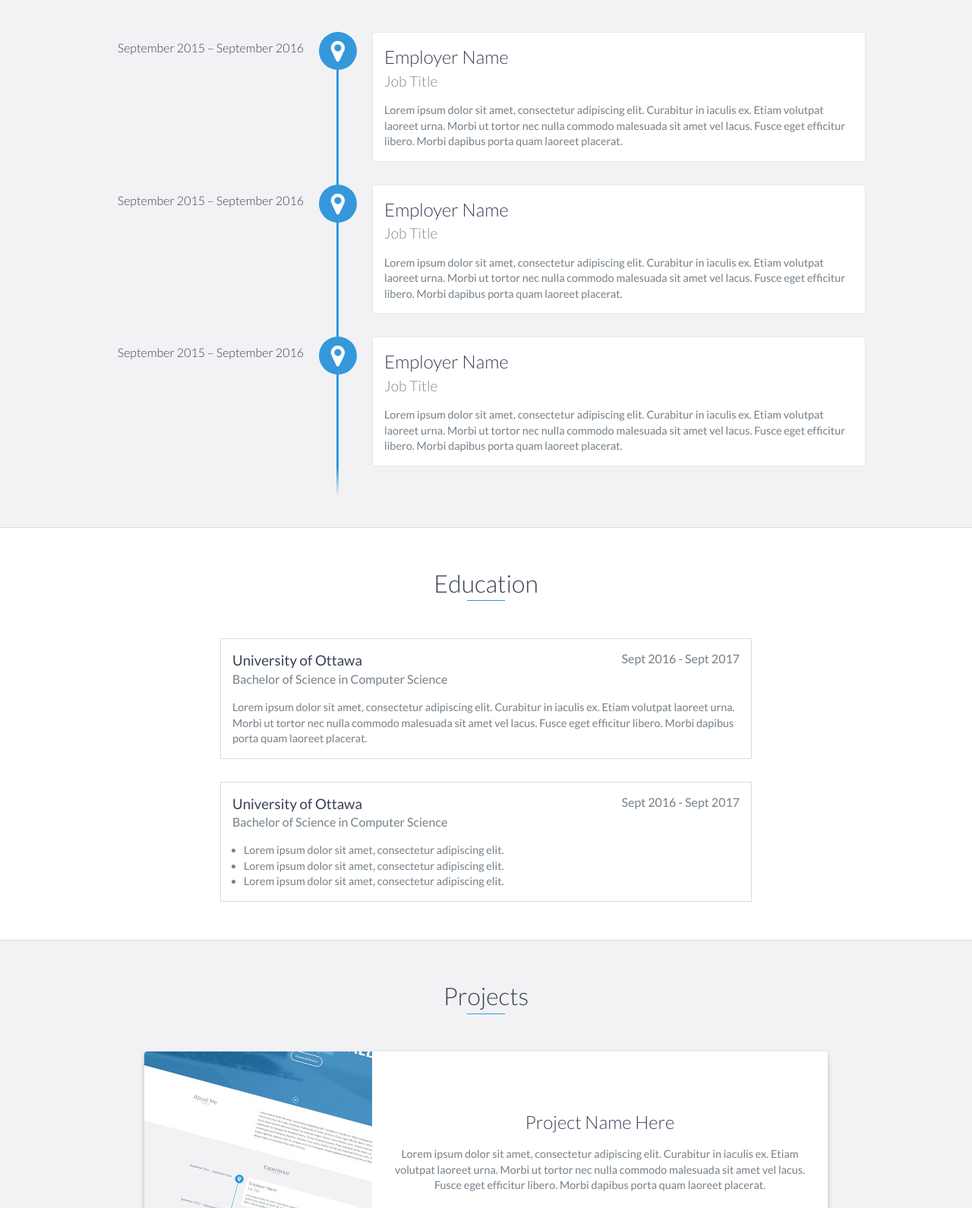
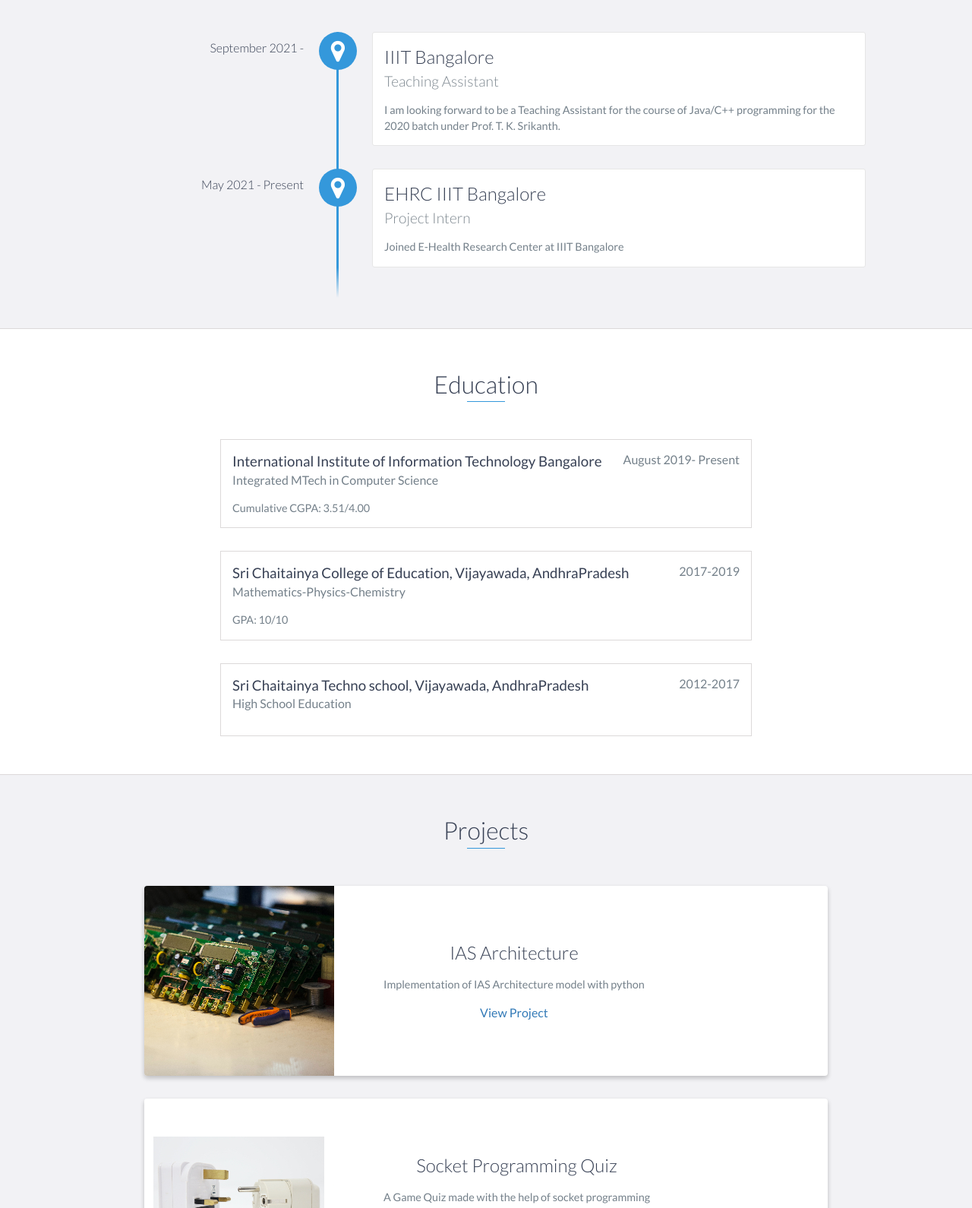
Before and after one commit to ManiNandadeep/ManiNandadeep.github.io, a website: page index.html in a window 1280 px wide. Shown: the part 1360-2950 px from the top of the page at 76% size. Drawn offline with nearby package versions, Linux system fonts and the light colour scheme.

Commit message:
updated images and made changes in content

```diff
--- a/index.html
+++ b/index.html
@@ -92,27 +92,18 @@
     <div id="experience" class="background-alt">
         <h2 class="heading">Experience</h2>
         <div id="experience-timeline">
-            <div data-date="September 2015 – September 2016">
-                <h3>Employer Name</h3>
-                <h4>Job Title</h4>
+            <div data-date="September 2021 - ">
+                <h3>IIIT Bangalore</h3>
+                <h4>Teaching Assistant</h4>
                 <p>
-                    Lorem ipsum dolor sit amet, consectetur adipiscing elit. Curabitur in iaculis ex. Etiam volutpat laoreet urna. Morbi ut tortor nec nulla commodo malesuada sit amet vel lacus. Fusce eget efficitur libero. Morbi dapibus porta quam laoreet placerat.
+                    I am looking forward to be a Teaching Assistant for the course of Java/C++ programming for the 2020 batch under Prof. T. K. Srikanth.
                 </p>
             </div>
-
-            <div data-date="September 2015 – September 2016">
-                <h3>Employer Name</h3>
-                <h4>Job Title</h4>
+            <div data-date="May 2021 - Present">
+                <h3>EHRC IIIT Bangalore</h3>
+                <h4>Project Intern</h4>
                 <p>
-                    Lorem ipsum dolor sit amet, consectetur adipiscing elit. Curabitur in iaculis ex. Etiam volutpat laoreet urna. Morbi ut tortor nec nulla commodo malesuada sit amet vel lacus. Fusce eget efficitur libero. Morbi dapibus porta quam laoreet placerat.
-                </p>
-            </div>
-
-            <div data-date="September 2015 – September 2016">
-                <h3>Employer Name</h3>
-                <h4>Job Title</h4>
-                <p>
-                    Lorem ipsum dolor sit amet, consectetur adipiscing elit. Curabitur in iaculis ex. Etiam volutpat laoreet urna. Morbi ut tortor nec nulla commodo malesuada sit amet vel lacus. Fusce eget efficitur libero. Morbi dapibus porta quam laoreet placerat.
+                    Joined E-Health Research Center at IIIT Bangalore
                 </p>
             </div>
         </div>
@@ -122,31 +113,27 @@
     <div id="education">
         <h2 class="heading">Education</h2>
         <div class="education-block">
-            <h3>University of Ottawa</h3>
-            <span class="education-date">Sept 2016 - Sept 2017</span>
-            <h4>Bachelor of Science in Computer Science</h4>
+            <h3>International Institute of Information Technology Bangalore</h3>
+            <span class="education-date">August 2019- Present</span>
+            <h4>Integrated MTech in Computer Science</h4>
             <p>
-                Lorem ipsum dolor sit amet, consectetur adipiscing elit. Curabitur in iaculis ex. Etiam volutpat laoreet urna. Morbi ut tortor nec nulla commodo malesuada sit amet vel lacus. Fusce eget efficitur libero. Morbi dapibus porta quam laoreet placerat.
+                Cumulative CGPA: 3.51/4.00
             </p>
         </div>
-        <!-- End .education-block -->
+        <div class="education-block">
+            <h3>Sri Chaitainya College of Education, Vijayawada, AndhraPradesh</h3>
+            <span class="education-date">2017-2019</span>
+            <h4>Mathematics-Physics-Chemistry</h4>
+            <p>
+                GPA: 10/10
+            </p>
+        </div>
+        <div class="education-block">
+            <h3>Sri Chaitainya Techno school, Vijayawada, AndhraPradesh</h3>
+            <span class="education-date">2012-2017</span>
+            <h4>High School Education</h4>
+        </div>
 
-        <div class="education-block">
-            <h3>University of Ottawa</h3>
-            <span class="education-date">Sept 2016 - Sept 2017</span>
-            <h4>Bachelor of Science in Computer Science</h4>
-            <ul>
-                <li>
-                    Lorem ipsum dolor sit amet, consectetur adipiscing elit.
-                </li>
-                <li>
-                    Lorem ipsum dolor sit amet, consectetur adipiscing elit.
-                </li>
-                <li>
-                    Lorem ipsum dolor sit amet, consectetur adipiscing elit.
-                </li>
-            </ul>
-        </div>
         <!-- End .education-block -->
     </div>
     <!-- End #education -->
@@ -157,15 +144,15 @@
             <div class="row">
                 <div class="project shadow-large">
                     <div class="project-image">
-                        <img src="images/project.jpg" />
+                        <img src="images/chips.jpg" />
                     </div>
                     <!-- End .project-image -->
                     <div class="project-info">
-                        <h3>Project Name Here</h3>
+                        <h3>IAS Architecture</h3>
                         <p>
-                            Lorem ipsum dolor sit amet, consectetur adipiscing elit. Curabitur in iaculis ex. Etiam volutpat laoreet urna. Morbi ut tortor nec nulla commodo malesuada sit amet vel lacus. Fusce eget efficitur libero. Morbi dapibus porta quam laoreet placerat.
+                            Implementation of IAS Architecture model with python
                         </p>
-                        <a href="#">View Project</a>
+                        <a href="https://github.com/ManiNandadeep/IAS-ARCHITECTURE" target="_blank">View Project</a>
                     </div>
                     <!-- End .project-info -->
                 </div>
@@ -173,19 +160,52 @@
 
                 <div class="project shadow-large">
                     <div class="project-image">
-                        <img src="images/project.jpg" />
+                        <img src="images/socket.jpg" />
                     </div>
                     <!-- End .project-image -->
                     <div class="project-info">
-                        <h3>Project Name Here</h3>
+                        <h3>Socket Programming Quiz</h3>
                         <p>
-                            Lorem ipsum dolor sit amet, consectetur adipiscing elit. Curabitur in iaculis ex. Etiam volutpat laoreet urna. Morbi ut tortor nec nulla commodo malesuada sit amet vel lacus. Fusce eget efficitur libero. Morbi dapibus porta quam laoreet placerat.
+                            A Game Quiz made with the help of socket programming
                         </p>
-                        <a href="#">View Project</a>
+                        <a href="https://github.com/ManiNandadeep/socket_programming" target="_blank">View Project</a>
                     </div>
                     <!-- End .project-info -->
                 </div>
                 <!-- End .project -->
+
+                <div class="project shadow-large">
+                    <div class="project-image">
+                        <img src="images/django.jpg" />
+                    </div>
+                    <!-- End .project-image -->
+                    <div class="project-info">
+                        <h3>Web-app using Django</h3>
+                        <p>
+                            This is a python project made using Django web Framework
+                        </p>
+                        <a href="https://github.com/ManiNandadeep/webapp-using-Django-Framework" target="_blank">View Project</a>
+                    </div>
+                    <!-- End .project-info -->
+                </div>
+                <!-- End .project -->
+
+                <div class="project shadow-large">
+                    <div class="project-image">
+                        <img src="images/flask.jpg" />
+                    </div>
+                    <!-- End .project-image -->
+                    <div class="project-info">
+                        <h3>Interpreter</h3>
+                        <p>
+                            This is a Basic Python Interpreter made with Flask Framework.
+                        </p>
+                        <a href="https://github.com/ManiNandadeep/online-python-interpreter-using-flask" target="_blank">View Project</a>
+                    </div>
+                    <!-- End .project-info -->
+                </div>
+                <!-- End .project -->
+
             </div>
         </div>
     </div>
```
Also changed, not shown: images/chips.jpg (added), images/django.jpg (added), images/flask.jpg (added), images/lead-bg1.jpg (deleted), images/lead-bg3.jpg (deleted), images/project.jpg (deleted), images/socket.jpg (added).
